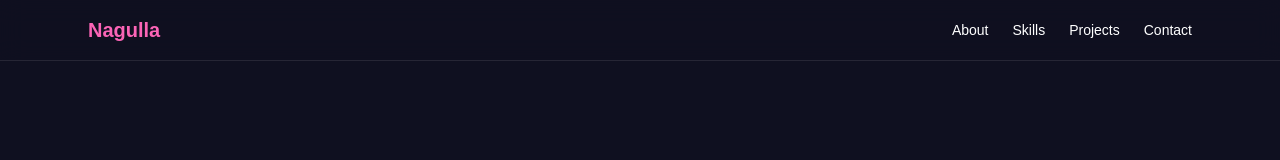
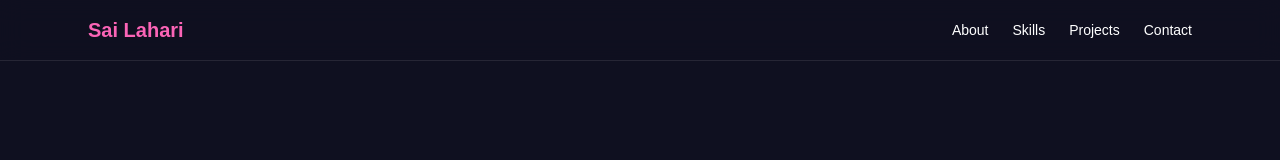
Before and after one commit to NagullaSaiLahari3281/Portfolioo, a Next.js app: page / in a window 1280 px wide. Shown: the top 160 px of the page. Built offline with nearby package versions, Linux system fonts and the light colour scheme.

Commit message:
Update page.tsx

```diff
--- a/app/page.tsx
+++ b/app/page.tsx
@@ -93,7 +93,7 @@ export default function Home() {
         <div className="max-w-6xl mx-auto px-6 py-4 flex justify-between items-center">
 
           <h1 className="text-xl font-bold text-pink-400">
-            Nagulla
+            Sai Lahari
           </h1>
 
           <div className="hidden md:flex gap-6 text-sm">
@@ -237,7 +237,7 @@ export default function Home() {
               </h3>
 
               <p className="text-gray-400 mt-3">
-                QIS College of Engineering and Technology
+                QIS College of Engineering and Technology<br></br>
                 Pursuing Computer Science Engineering
               </p>
 
@@ -250,7 +250,7 @@ export default function Home() {
               </h3>
 
               <p className="text-gray-400 mt-3">
-                Narayana Junior College, Ongole
+                Narayana Junior College, Ongole<br></br>
                 Secured 92% in Intermediate
               </p>
 
@@ -263,7 +263,7 @@ export default function Home() {
               </h3>
 
               <p className="text-gray-400 mt-3">
-                Oxford EM High School, Ongole
+                Oxford EM High School, Ongole<br></br>
                 Secured 100% in SSC Board Examination
               </p>
 
```
